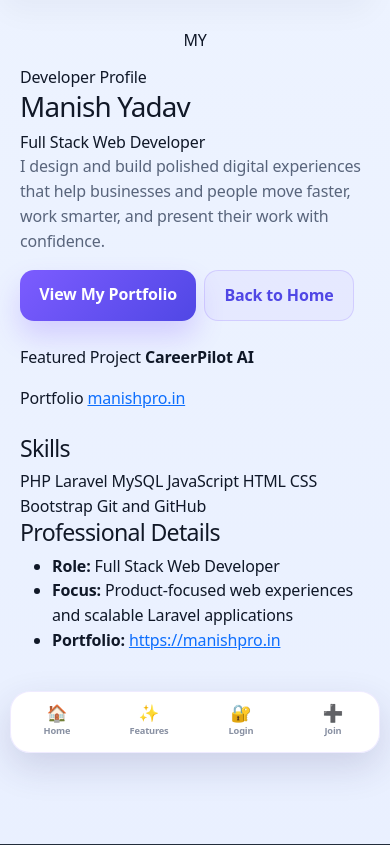
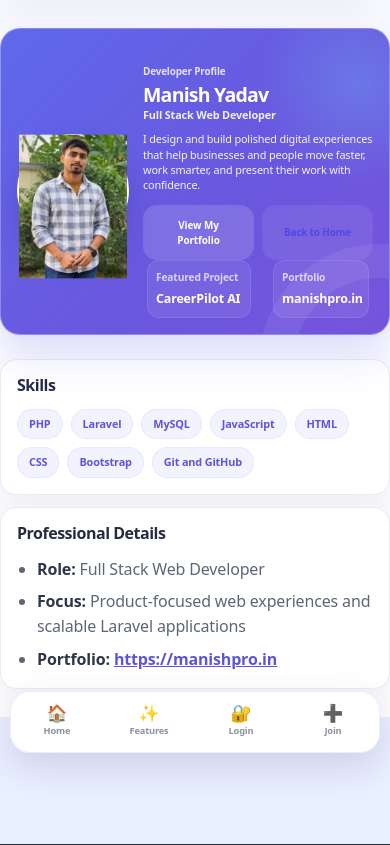
Before and after one commit to manish25er-2003/CareerPilot, a Laravel app: page /developer in a window 390 px wide. Shown: the part 83-928 px from the top of the page. Run offline with Laravel 12, Linux system fonts and the light colour scheme; style sheets or scripts are compiled from the project's sources.

Commit message:
Update Develoepr page

```diff
--- /dev/null
+++ b/resources/css/pages/developer.css
@@ -0,0 +1,379 @@
+/* Developer profile page */
+.developer-page {
+    min-height: calc(100dvh - 180px);
+    background: linear-gradient(180deg, #f8f9ff 0%, #ffffff 100%);
+}
+
+.developer-page > .container {
+    max-width: 980px;
+}
+
+.developer-card {
+    position: relative;
+    overflow: hidden;
+    border: 1px solid rgba(255, 255, 255, 0.28);
+    border-radius: 24px;
+    background:
+        radial-gradient(
+            circle at 92% 18%,
+            rgba(112, 203, 255, 0.28),
+            transparent 23%
+        ),
+        linear-gradient(135deg, #5f69eb 0%, #6a57de 58%, #7654dc 100%);
+    box-shadow: 0 18px 42px rgba(79, 70, 229, 0.18);
+    color: #fff;
+    padding: 26px;
+}
+
+.developer-card::before {
+    content: "";
+    position: absolute;
+    width: 240px;
+    height: 240px;
+    right: -110px;
+    bottom: -150px;
+    border: 34px solid rgba(255, 255, 255, 0.07);
+    border-radius: 50%;
+}
+
+.developer-card .row {
+    position: relative;
+    z-index: 1;
+}
+
+.developer-avatar {
+    position: relative;
+    width: 126px;
+    height: 126px;
+    display: grid;
+    place-items: center;
+    border: 6px solid rgba(255, 255, 255, 0.95);
+    border-radius: 50%;
+    background: #edf3ff;
+    box-shadow: 0 14px 30px rgba(44, 38, 120, 0.24);
+}
+
+.developer-avatar img {
+    width: 100%;
+    height: 100%;
+    display: block;
+    object-fit: cover;
+    object-position: 50% 28%;
+    transform: scale(1.12);
+}
+
+.developer-avatar::before {
+    content: none;
+    display: none;
+}
+
+.developer-avatar::after {
+    content: none;
+    display: none;
+}
+
+.developer-label {
+    display: inline-flex;
+    margin-bottom: 7px;
+    color: rgba(255, 255, 255, 0.82);
+    font-size: 0.78rem;
+    font-weight: 800;
+}
+
+.developer-name {
+    margin: 0;
+    color: #fff;
+    font-size: clamp(1.85rem, 4vw, 2.35rem);
+    font-weight: 900;
+    letter-spacing: -0.04em;
+}
+
+.developer-role {
+    margin-top: 4px;
+    color: rgba(255, 255, 255, 0.9);
+    font-size: 0.88rem;
+    font-weight: 750;
+}
+
+.developer-intro {
+    max-width: 620px;
+    margin: 12px 0 18px;
+    color: rgba(255, 255, 255, 0.92);
+    font-size: 0.92rem;
+    line-height: 1.65;
+}
+
+.developer-card .btn {
+    min-height: 44px;
+    display: inline-flex;
+    align-items: center;
+    justify-content: center;
+    border-radius: 999px;
+    padding-inline: 18px;
+    font-size: 0.78rem;
+    font-weight: 850;
+}
+
+.developer-card .btn-primary-custom {
+    border: 1px solid rgba(255, 255, 255, 0.18);
+    background: rgba(255, 255, 255, 0.14);
+    box-shadow: none;
+}
+
+.developer-card .btn-outline-custom {
+    border: 1px solid rgba(255, 255, 255, 0.38);
+    background: rgba(255, 255, 255, 0.08);
+    color: #fff;
+}
+
+.developer-card .btn:hover {
+    transform: translateY(-1px);
+}
+
+.developer-meta-grid {
+    max-width: 620px;
+}
+
+.info-card {
+    min-height: 64px;
+    display: flex;
+    flex-direction: column;
+    justify-content: center;
+    padding: 10px 12px;
+    border: 1px solid rgba(255, 255, 255, 0.1);
+    border-radius: 12px;
+    background: rgba(255, 255, 255, 0.08);
+}
+
+.info-label {
+    margin-bottom: 3px;
+    color: rgba(255, 255, 255, 0.72);
+    font-size: 0.64rem;
+    font-weight: 750;
+}
+
+.info-card strong,
+.info-link {
+    color: #fff;
+    font-size: 0.78rem;
+    font-weight: 850;
+}
+
+.info-link {
+    text-decoration: none;
+}
+
+.developer-detail-grid {
+    display: grid;
+    grid-template-columns: minmax(0, 0.85fr) minmax(0, 1.15fr);
+    gap: 16px;
+}
+
+.detail-panel {
+    min-width: 0;
+    border: 1px solid #e9ebf4;
+    border-radius: 18px;
+    background: #fff;
+    box-shadow: 0 12px 32px rgba(49, 43, 105, 0.07);
+    padding: 20px;
+}
+
+.detail-panel h3 {
+    margin: 0 0 14px;
+    color: #252b43;
+    font-size: 1rem;
+    font-weight: 900;
+}
+
+.skill-list {
+    display: flex;
+    flex-wrap: wrap;
+    gap: 8px;
+}
+
+.skill-pill {
+    min-height: 32px;
+    display: inline-flex;
+    align-items: center;
+    border: 1px solid rgba(124, 92, 255, 0.08);
+    border-radius: 999px;
+    background: #f3f2ff;
+    color: #5d55d9;
+    padding: 6px 11px;
+    font-size: 0.72rem;
+    font-weight: 850;
+}
+
+.profile-list {
+    display: grid;
+    gap: 8px;
+    margin: 0;
+    padding-left: 20px;
+    color: #5d6578;
+}
+
+.profile-list li {
+    line-height: 1.55;
+}
+
+.profile-list strong {
+    color: #30364a;
+}
+
+.profile-list a {
+    color: #5d55d9;
+    font-weight: 800;
+    overflow-wrap: anywhere;
+}
+
+@media (max-width: 991.98px) {
+    .developer-card {
+        max-width: 720px;
+        margin: 0 auto;
+    }
+
+    .developer-detail-grid {
+        max-width: 720px;
+        margin-inline: auto;
+    }
+}
+
+@media (max-width: 575.98px) {
+    .developer-page {
+        padding-block: 18px 28px !important;
+    }
+
+    .developer-page > .container {
+        width: 100% !important;
+        max-width: none !important;
+        padding-inline: 12px !important;
+    }
+
+    .developer-page .col-xl-9 {
+        width: 100% !important;
+        max-width: none !important;
+        padding: 0 !important;
+    }
+
+    .developer-card {
+        width: 100% !important;
+        max-width: none !important;
+        min-width: 0;
+        border-radius: 20px;
+        padding: 16px;
+        text-align: left;
+    }
+
+    .developer-card .row {
+        width: 100%;
+        display: grid;
+        grid-template-columns: 112px minmax(0, 1fr);
+        --bs-gutter-x: 0;
+        --bs-gutter-y: 0;
+        align-items: start;
+        column-gap: 14px;
+        margin: 0 !important;
+    }
+
+    .developer-card .col-lg-4,
+    .developer-card .col-lg-8 {
+        width: auto !important;
+        max-width: none !important;
+        min-width: 0;
+        padding: 0 !important;
+    }
+
+    .developer-avatar {
+        width: 112px;
+        height: 112px;
+        margin: 4px 0 0;
+    }
+
+    .developer-avatar img {
+        object-position: 50% 24%;
+        transform: scale(1.08);
+    }
+
+    .developer-label {
+        justify-content: flex-start;
+        margin-bottom: 5px;
+        font-size: 0.62rem;
+    }
+
+    .developer-name {
+        font-size: 1.22rem;
+        line-height: 1.08;
+    }
+
+    .developer-role {
+        margin-top: 3px;
+        font-size: 0.68rem;
+        line-height: 1.35;
+    }
+
+    .developer-intro {
+        margin: 8px 0 10px;
+        font-size: 0.68rem;
+        line-height: 1.42;
+    }
+
+    .developer-card .d-flex {
+        grid-column: 1 / -1;
+        display: grid !important;
+        grid-template-columns: 1fr 1fr;
+        width: 100%;
+        gap: 8px !important;
+        margin: 12px 0 0 !important;
+    }
+
+    .developer-card .btn {
+        min-height: 40px;
+        padding-inline: 6px;
+        font-size: 0.62rem;
+    }
+
+    .developer-meta-grid {
+        grid-column: 1 / -1;
+        width: 100%;
+        --bs-gutter-x: 8px;
+        --bs-gutter-y: 8px;
+        margin: 0 !important;
+    }
+
+    .developer-meta-grid .col-md-6 {
+        width: 50%;
+        padding-inline: 4px;
+    }
+
+    .info-card {
+        min-height: 58px;
+        padding: 8px;
+    }
+
+    .developer-detail-grid {
+        grid-template-columns: 1fr;
+        gap: 12px;
+    }
+
+    .detail-panel {
+        border-radius: 16px;
+        padding: 16px;
+    }
+
+    .skill-pill {
+        min-height: 30px;
+        font-size: 0.68rem;
+    }
+}
+
+@media (max-width: 340px) {
+    .developer-card .row {
+        grid-template-columns: 94px minmax(0, 1fr);
+        column-gap: 10px;
+    }
+
+    .developer-avatar {
+        width: 94px;
+        height: 94px;
+    }
+}
--- a/resources/css/pages/public.css
+++ b/resources/css/pages/public.css
@@ -1,5 +1,6 @@
 @import "../../../public/css/careerpilot.css";
 @import "./home.css";
+@import "./developer.css";
 
 /* Home-only floating navigation pill */
 .is-homepage {
--- a/resources/views/public/developer.blade.php
+++ b/resources/views/public/developer.blade.php
@@ -11,7 +11,7 @@
                     <div class="row g-4 align-items-center">
                         <div class="col-lg-4 text-center">
                             <div class="developer-avatar mx-auto">
-                                MY
+                                <img src="{{ asset('Portrait in a Lush Garden Setting (1).png') }}" alt="{{ $developer['name'] }} portrait">
                             </div>
                         </div>
 
```
Also changed, not shown: public/Portrait in a Lush Garden Setting (1).png (added), 3 other files.
